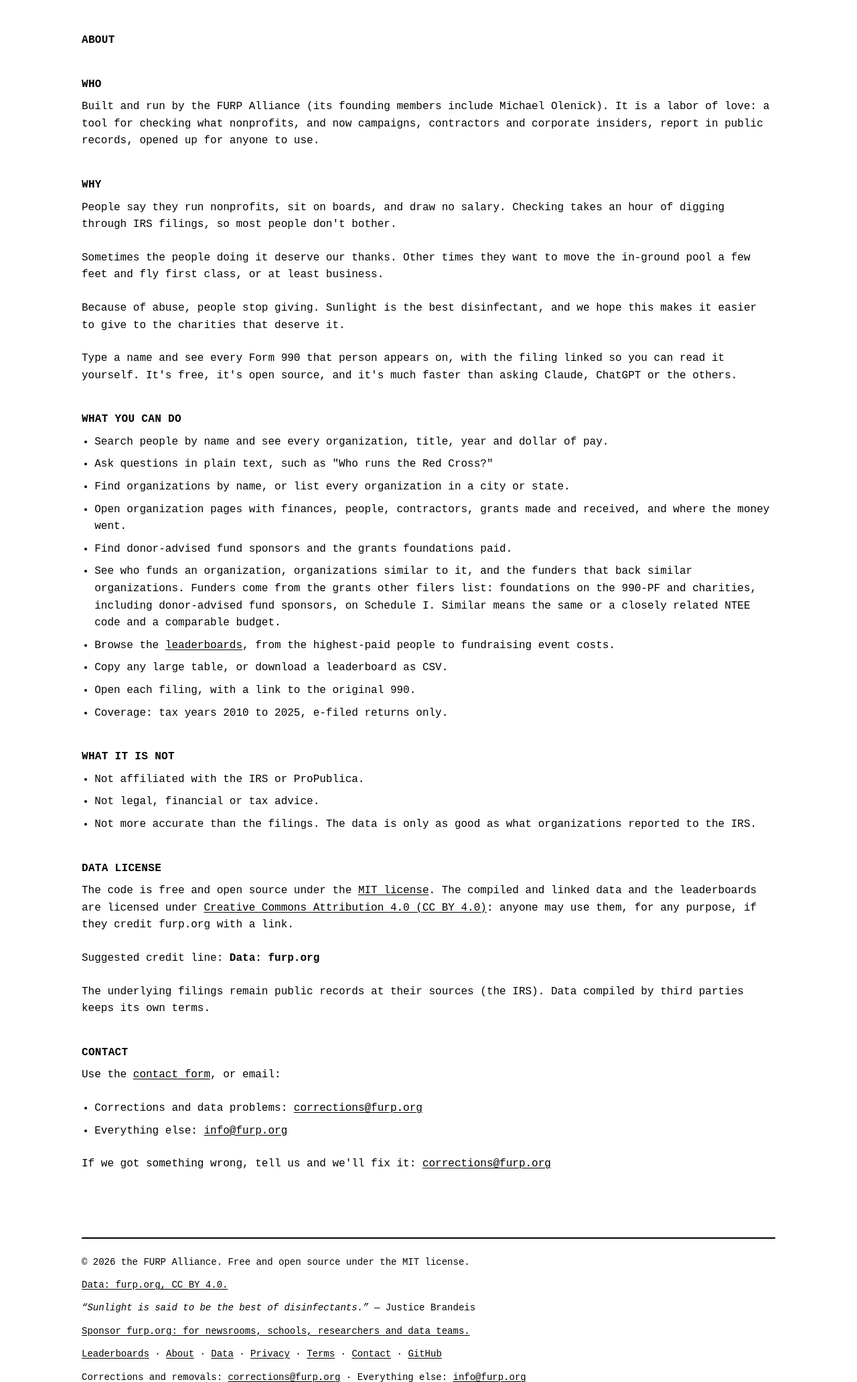
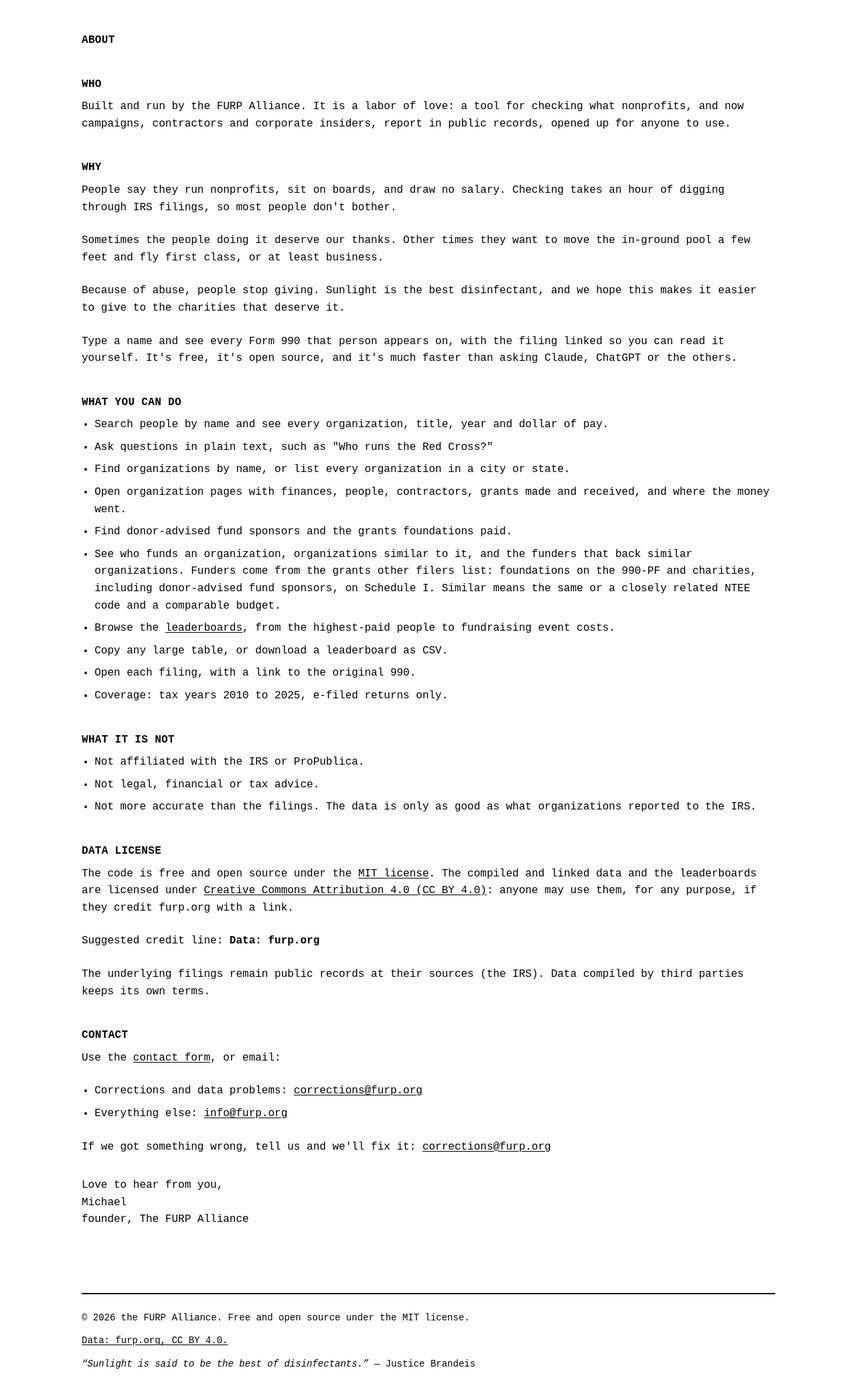
Before and after one commit to michaelolenick/np-explorer, a FastAPI app: page /about in a window 1280 px wide. Shown: the part 124-2188 px from the top of the page at 67% size. Run offline with FastAPI, Linux system fonts and the light colour scheme; some libraries are stand-ins or nearby versions.

Commit message:
About: no founding-member line; signed "Love to hear from you, Michael, founder, The FURP Alliance" above the footer
Co-Authored-By: Claude Opus 5.5 (1M context) <noreply@anthropic.com>

```diff
--- a/static/style.css
+++ b/static/style.css
@@ -1515,3 +1515,6 @@ table.sortable thead th[data-sort="asc"]::after { content: " \25B2"; }
 /* The short plain-English answer above plain-text search results (app/answer.py) */
 .nl-answer { border-left: 4px solid #000; padding: 4px 0 4px 12px; margin: 12px 0 16px; font-size: 16px; line-height: 1.5; }
 .nl-answer.loading { opacity: 0.55; font-size: 14px; }
+
+/* About page sign-off, just above the footer */
+.signoff { margin-top: 32px; }
--- a/templates/about.html
+++ b/templates/about.html
@@ -6,7 +6,7 @@
 <h1>About</h1>
 
 <h2>Who</h2>
-<p>Built and run by the FURP Alliance (its founding members include Michael Olenick). It is a labor of love: a tool for checking what nonprofits, and now campaigns, contractors and corporate insiders, report in public records, opened up for anyone to use.</p>
+<p>Built and run by the FURP Alliance. It is a labor of love: a tool for checking what nonprofits, and now campaigns, contractors and corporate insiders, report in public records, opened up for anyone to use.</p>
 
 <h2>Why</h2>
 <p>People say they run nonprofits, sit on boards, and draw no salary. Checking takes an hour of digging through IRS filings, so most people don't bother.</p>
@@ -47,4 +47,5 @@
 <li>Everything else: <a href="mailto:info@furp.org">info@furp.org</a></li>
 </ul>
 <p>If we got something wrong, tell us and we'll fix it: <a href="mailto:corrections@furp.org">corrections@furp.org</a></p>
+<p class="signoff">Love to hear from you,<br>Michael<br>founder, The FURP Alliance</p>
 {% endblock %}
```
